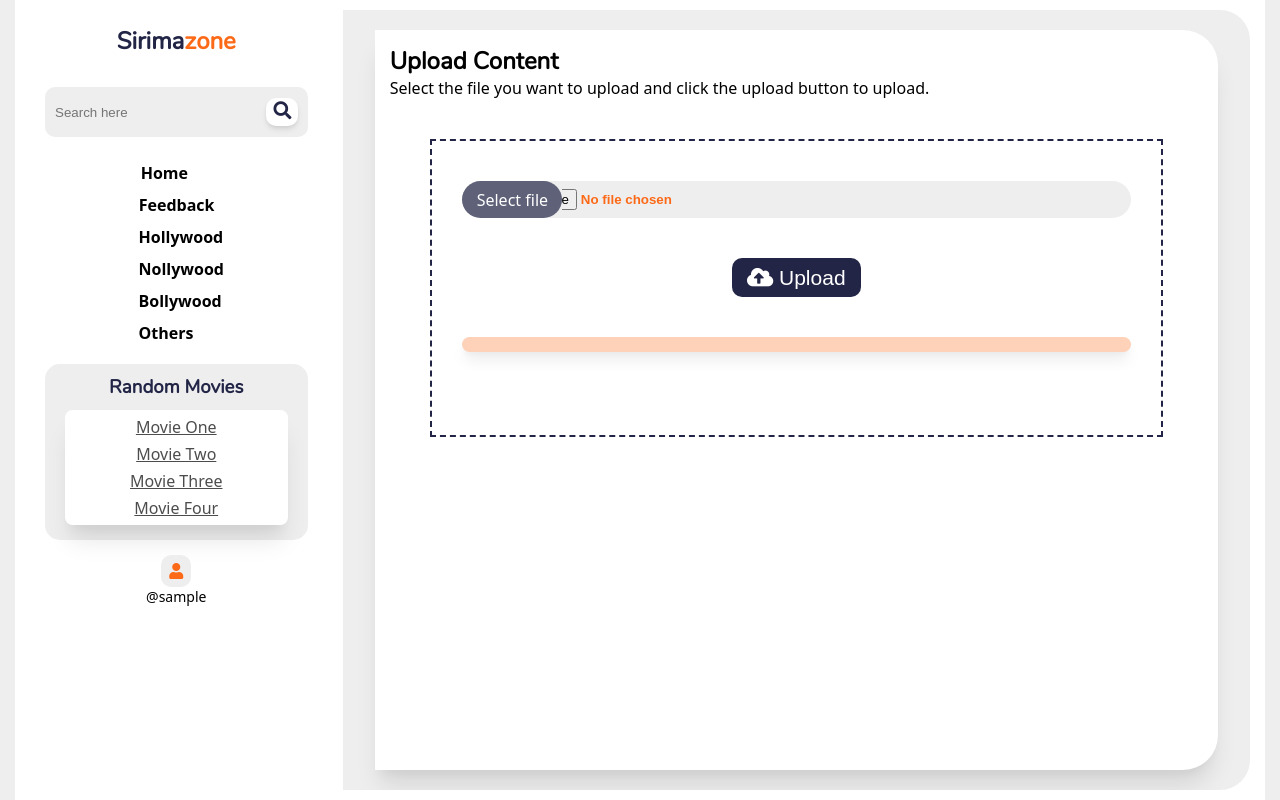
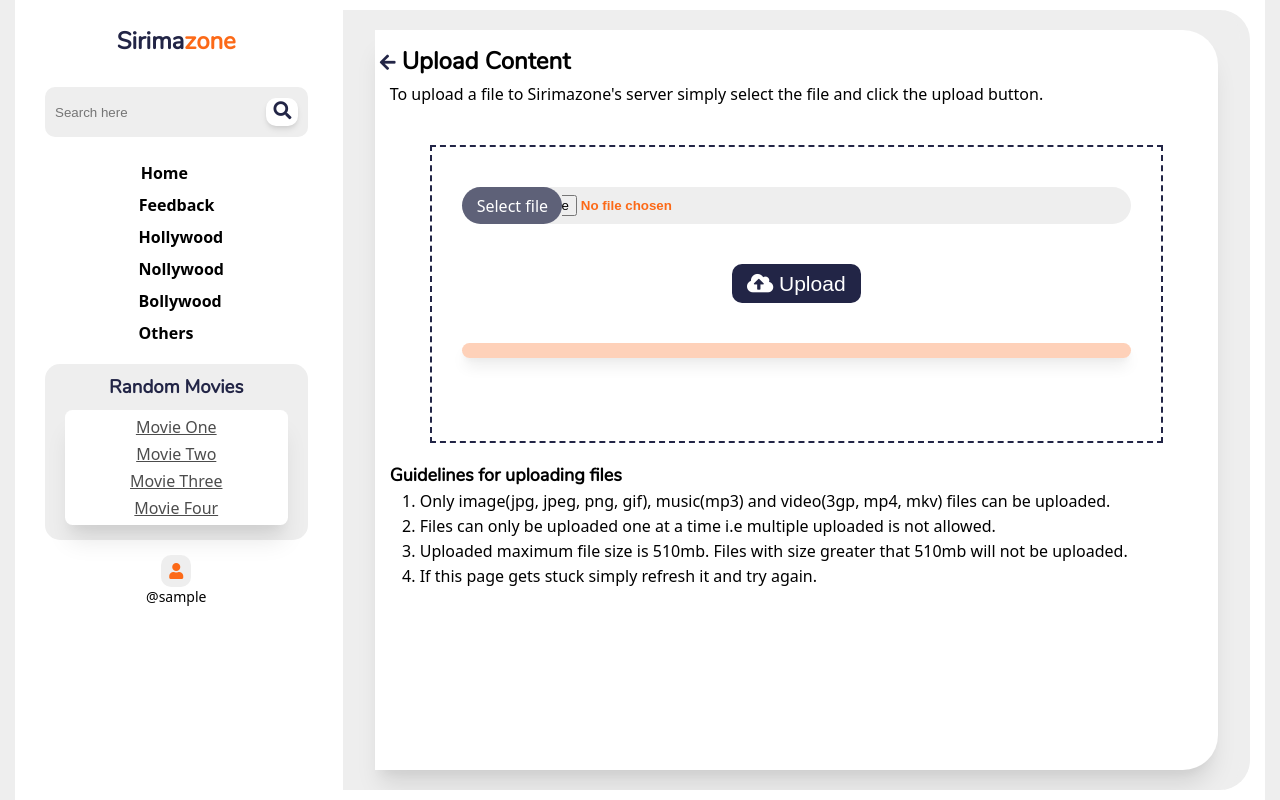
Before and after one commit to IGIfeanyichukwu/sirimazone, a PHP site: page /sirimazone/__admin/upload-content in a window 1280 px wide. Run offline with PHP 8.4, Linux system fonts and the light colour scheme; the visitor is signed in with stand-in values (Sample User, id 1).

Commit message:
added uploaded guidelines to the upload content page

```diff
--- a/__admin/upload-content.php
+++ b/__admin/upload-content.php
@@ -11,12 +11,16 @@ $useAjaxUpload = true;
 //check if user is logged in
 if(isset($_SESSION['is_logged_into_sirimazone'])) {
 
+	$loggedInUsername = $_SESSION['logged_in_sirimazone_username'];
+
 require '../temp/header.php';
 
 ?>
 
-<h2>Upload Content</h2>
-<p>Select the file you want to upload and click the upload button to upload.</p>
+<h2 class="page-title"><span><a href="<?php echo './profile/'.$loggedInUsername; ?>"><i class="fas fa-arrow-left"></i></a></span> Upload Content</h2>
+<p>To upload a file to Sirimazone's server simply select the file and click the upload button.</p>
+
+
 
 <div class="file-upload-div">
 
@@ -45,6 +49,17 @@ require '../temp/header.php';
 
 </div>
 
+<div class="upload-guidelines">
+	<h4>Guidelines for uploading files</h4>
+	<ol>
+		<li>Only image(jpg, jpeg, png, gif), music(mp3) and video(3gp, mp4, mkv) files can be uploaded.</li>
+		<li>Files can only be uploaded one at a time i.e multiple uploaded is not allowed.</li>
+		<li>Uploaded maximum file size is 510mb. Files with size greater that 510mb will not be uploaded.</li>
+		<li>If this page gets stuck simply refresh it and try again.</li>
+	</ol>
+
+</div>
+
 
 <?php
 
--- a/styles/css/style.css
+++ b/styles/css/style.css
@@ -516,3 +516,27 @@ h1, h2, h3, h4, h5, h6 {
 .file-submit-fc button:hover {
   background-color: rgba(34, 37, 70, 0.7);
 }
+
+.page-title span {
+  font-size: 1.8rem;
+  margin-left: -1rem;
+}
+.page-title span a {
+  color: #222546;
+}
+.page-title span a:hover {
+  color: #fc6917;
+}
+.page-title + p {
+  margin-top: 0.6rem;
+}
+
+.upload-guidelines h4 {
+  font-size: 1.8rem;
+}
+.upload-guidelines ol {
+  margin-left: 3rem;
+}
+.upload-guidelines ol li {
+  margin: 0.3rem 0;
+}
--- a/styles/scss/_uploadcontent.scss
+++ b/styles/scss/_uploadcontent.scss
@@ -88,3 +88,38 @@
 
 	}
 }
+
+.page-title {
+	span {
+		font-size: 1.8rem;
+		margin-left: -1rem;
+
+		a {
+			color: $primary-color2;
+
+			&:hover {
+				color: $sec-color;
+			}
+		}
+	}
+
+	& + p {
+		margin-top: 0.6rem;
+	}
+}
+
+.upload-guidelines {
+	h4 {
+		font-size: 1.8rem;
+	}
+
+
+	ol {
+		margin-left: 3rem;
+		// line-height: 2rem;
+
+		li {
+			margin: 0.3rem 0;
+		}
+	}
+}
```
